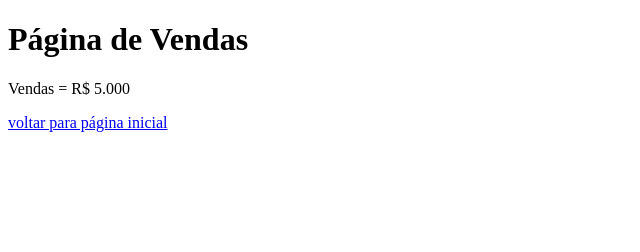
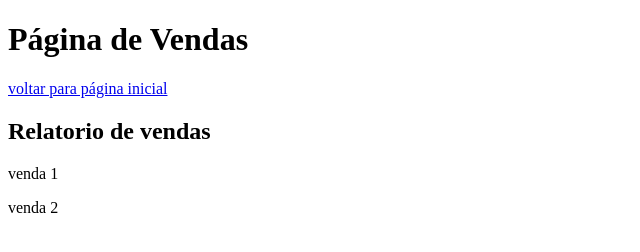
Before and after one commit to junrwrld/aulagithub, a plain HTML site: page vendas.html in a window 1280 px wide. Shown: the whole page, without its empty margins (0-640 px from the left). Drawn offline with Linux system fonts and the light colour scheme.

Commit message:
Alteracao em vendas

```diff
--- a/vendas.html
+++ b/vendas.html
@@ -7,8 +7,11 @@
 </head>
 <body>
     <h1>Página de Vendas</h1>
-    <p>Vendas = R$ 5.000</p>
+
     <a href="index.html">voltar para página inicial</a>
 
+    <h2>Relatorio de vendas</h2>
+    <p>venda 1</p>
+    <p>venda 2</p>
 </body>
 </html>
```
